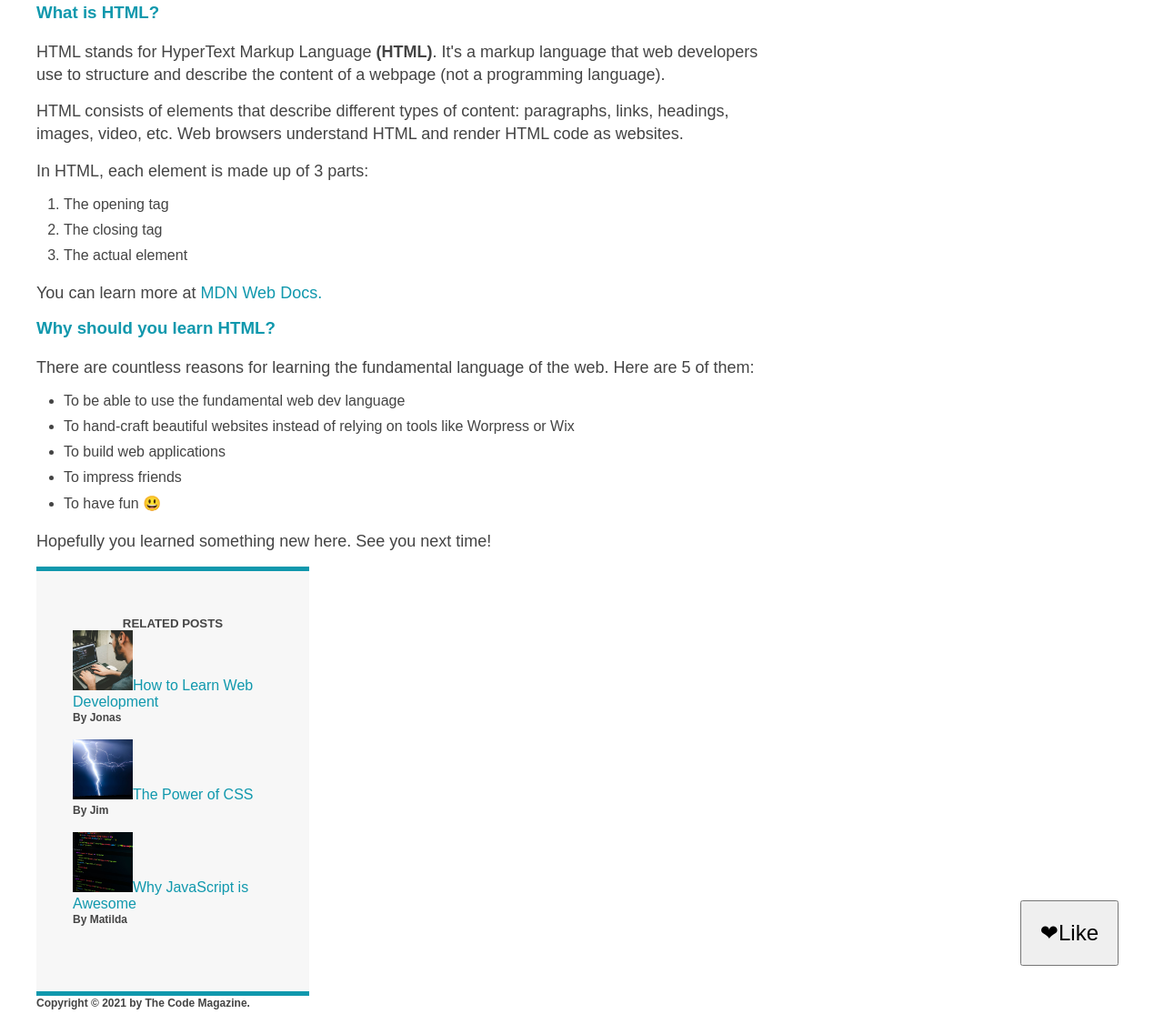
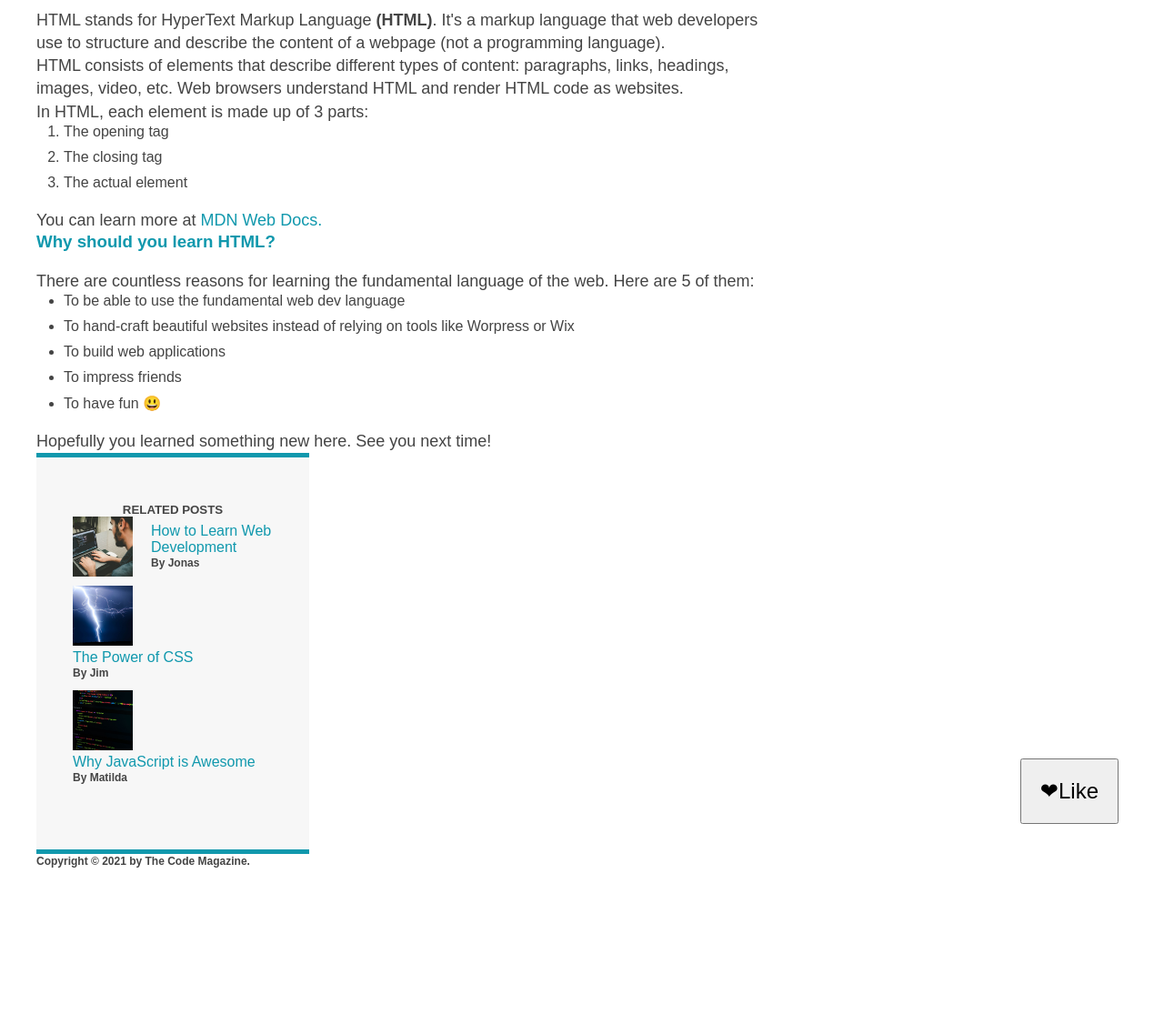
Before and after one commit to aljaplatt/02-HTML-Fundamentals, a plain HTML site: page index.html in a window 1280 px wide. Shown: the part 761-1876 px from the top of the page at 91% size. After the commit the page ends 1717 px from the top, so only its background shows below. Drawn offline with Linux system fonts and the light colour scheme.

Commit message:
flexbox update

```diff
--- a/index.html
+++ b/index.html
@@ -112,33 +112,44 @@
 				<h5>Related posts</h5>
 
 				<ul class="related">
-					<li>
+					<li class="related-post">
 						<img
 							src="img/related-1.jpg"
 							alt="Person programming"
 							class="list-img"
-						/><a href="http://codingheroes.io/[po"
+						/>
+						<div>
+							<a href="http://codingheroes.io/[po" class="related-link"
 								>How to Learn Web Development</a
 							>
 							<p class="small_text">By Jonas</p>
+						</div>
 					</li>
 					<li>
 						<img
 							src="img/related-2.jpg"
 							alt="Lightining strike"
 							class="list-img"
-						/><a
+						/>
+						<div>
+							<a
 								href="https://webdesignerwall.com/tutorials/the-power-of-css-selectors-and-how-to-use-them"
+								class="related-link"
 								>The Power of CSS</a
 							>
 							<p class="small_text">By Jim</p>
+						</div>
 					</li>
 					<li>
-						<img src="img/related-3.jpg" alt="" class="list-img" /><a
+						<img src="img/related-3.jpg" alt="" class="list-img" />
+						<div>
+							<a
 								href="https://www.reddit.com/r/javascript/comments/dba3h/why_javascript_is_awesome/"
+								class="related-link"
 								>Why JavaScript is Awesome</a
 							>
 							<p class="small_text">By Matilda</p>
+						</div>
 					</li>
 				</ul>
 			</aside>
--- a/style.css
+++ b/style.css
@@ -89,7 +89,6 @@ h5 {
 p {
 	font-size: 1.125rem;
 	line-height: 1.4;
-	margin-bottom: 15px;
 }
 
 ul,
@@ -108,12 +107,14 @@ li:last-child {
 
 .author {
 	/* float: left; */
-	margin-top: 10px;
+	/* margin-top: 10px; */
 	margin-left: 20px;
 }
 
 .author-box {
 	display: flex;
+	align-items: center;
+	margin-bottom: 15px;
 }
 
 .small_text {
@@ -126,6 +127,12 @@ li:last-child {
 	margin-left: 0;
 }
 
+.related-post {
+	display: flex;
+	align-items: center;
+	gap: 20px;
+}
+
 a:link {
 	color: #1098ad;
 	text-decoration: none;
@@ -136,16 +143,12 @@ a:hover {
 	font-weight: bold;
 }
 
-/* .copyright {
-	color: ;
-} */
-
 /* ------------IMAGES---------------- */
 .author-img {
 	/* float: left; */
 	max-width: 5%;
 	height: auto;
-	margin-bottom: 20px;
+	/* margin-bottom: 20px; */
 }
 
 .post-img {
```
Lines whose indentation alone changed are shown as unchanged.
